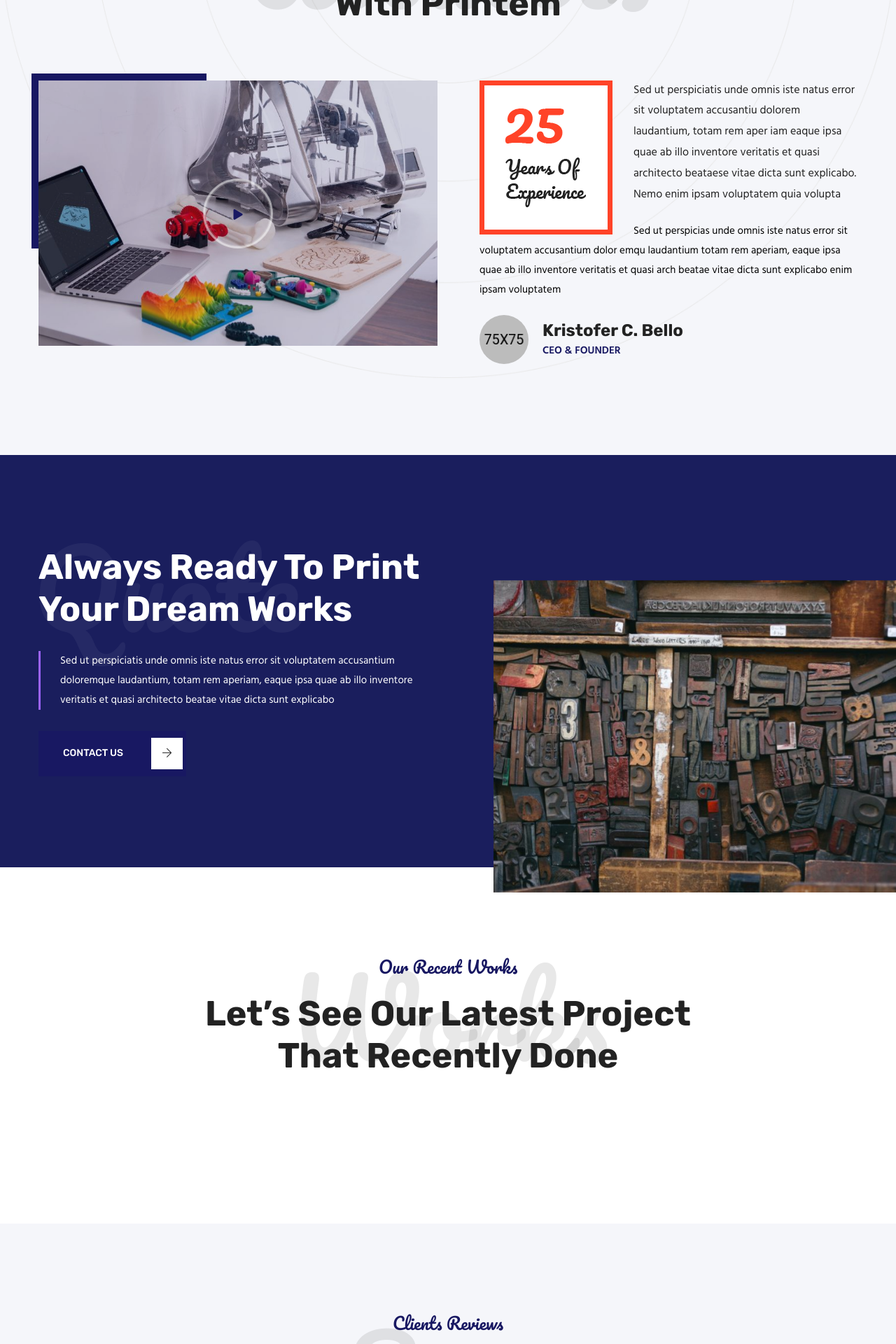
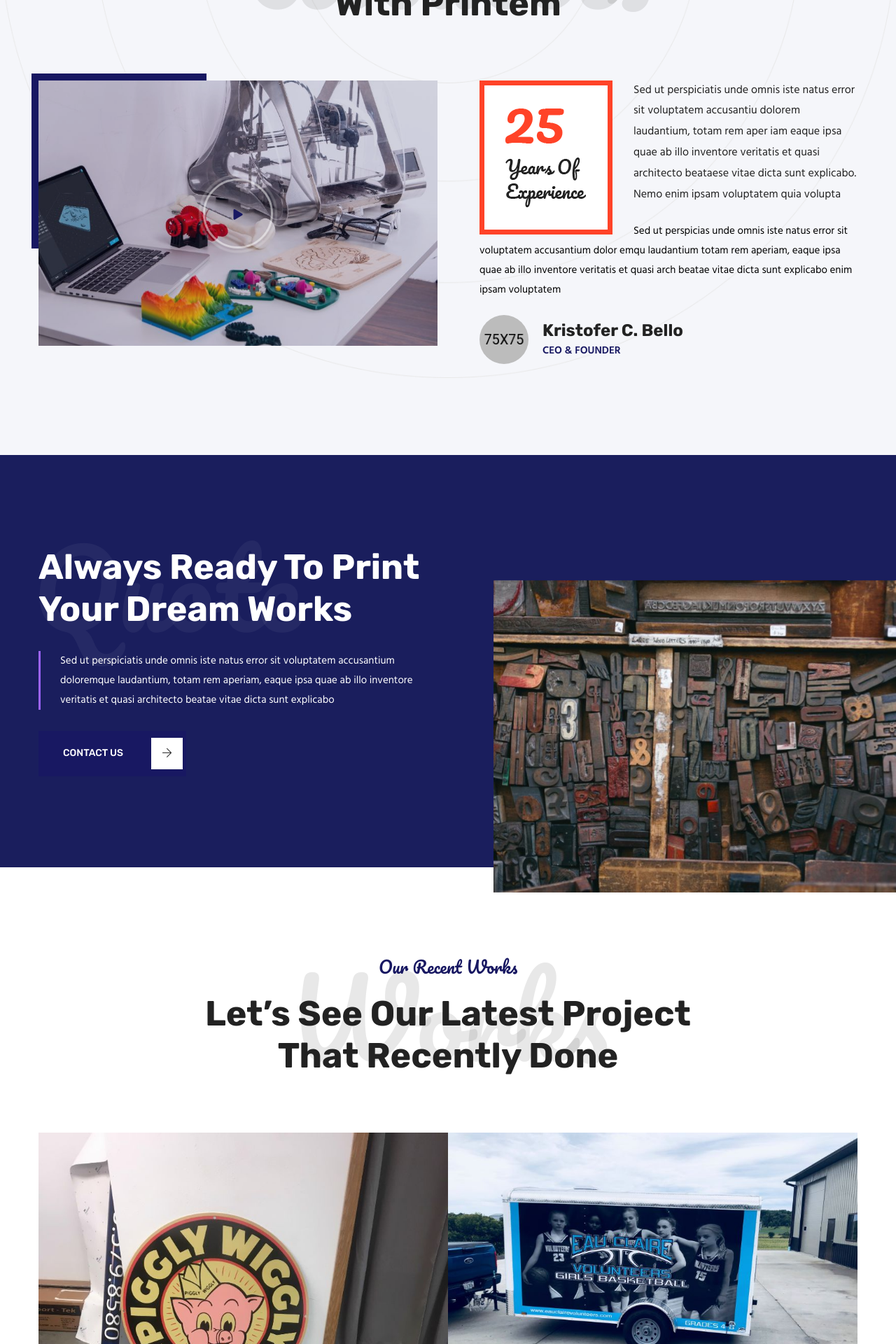
Before and after one commit to themeix/jekyll-xtreme, a Jekyll site: the page built from index.html, in a window 1280 px wide. Shown: the part 2026-3946 px from the top of the page at 70% size. Built offline with Jekyll 4.4.1, drawn with Linux system fonts in a browser that asks for light colours.

Commit message:
Update protfolio-section.html

```diff
--- a/_includes/protfolio-section.html
+++ b/_includes/protfolio-section.html
@@ -17,7 +17,7 @@
 
         <div class="metro_portfolio_grid grid wow fadeInUp2" data-wow-delay=".3s">
             <div class="grid-sizer"></div>
-            {% for protfolio-item in site.data.protfolios %}
+            {% for protfolio-item in site.data.misonary-protfolios %}
                 <div class="grid-item zoom-gallery {% if forloop.index <= 2 %} w_50 {% endif %} ">
                     <div class="portfolio_fullimage">
                         <a class="plus_effect popup_image" target="_blank" href="{{protfolio-item.img_src | relative_url }}">
```
